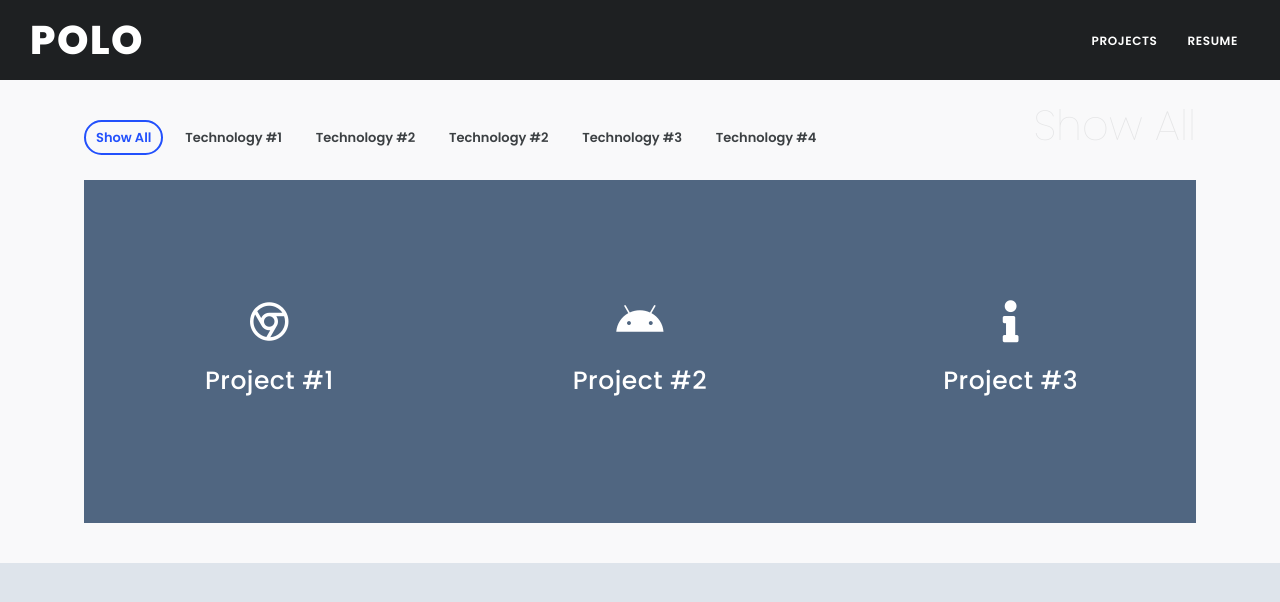
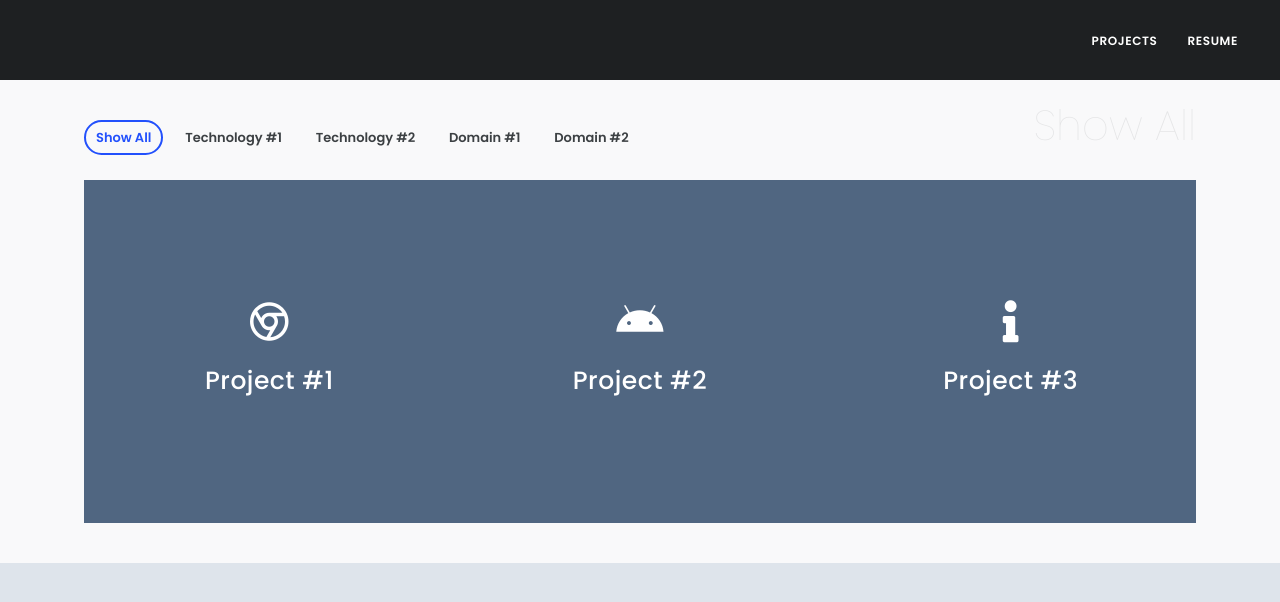
Before and after one commit to jayashankarjayan/jayashankarjayan, a Flask app: page /projects/ in a window 1280 px wide. Shown: the top 602 px of the page. Run offline with Flask 2, Linux system fonts and the light colour scheme; some libraries are stand-ins or nearby versions; some web fonts are replaced.

Commit message:
misc changes

```diff
--- a/application/static/css/custom.css
+++ b/application/static/css/custom.css
@@ -38,6 +38,7 @@ section {
     font-size: 18px;
     line-height: 22px;
     text-decoration-line: underline;
+    color: #000000;
 }
 
 .exp-org {
--- a/application/templates/multiple-projects.html
+++ b/application/templates/multiple-projects.html
@@ -11,9 +11,8 @@
                         <li class="active"><a href="#" data-category="*">Show All</a></li>
                         <li><a href="#" data-category=".ct-branding">Technology #1</a></li>
                         <li><a href="#" data-category=".ct-photography">Technology #2</a></li>
-                        <li><a href="#" data-category=".ct-marketing">Technology #2</a></li>
-                        <li><a href="#" data-category=".ct-media">Technology #3</a></li>
-                        <li><a href="#" data-category=".ct-webdesign">Technology #4</a></li>
+                        <li><a href="#" data-category=".ct-marketing">Domain #1</a></li>
+                        <li><a href="#" data-category=".ct-media">Domain #2</a></li>
                     </ul>
                     <div class="grid-active-title">Show All</div>
                 </nav>
--- a/application/templates/page-about-me-basic.html
+++ b/application/templates/page-about-me-basic.html
@@ -41,7 +41,7 @@
                             <h2>Experience</h2>
                             <div class="mb-2">
                                 <span class="exp-designation">Senior Software Engineer</span>
-                                <span class="exp-org">&nbsp;&#8212;&nbsp;Larsen and Toubro Infotech Limited</span>
+                                <span class="exp-org">&nbsp;&#8212;&nbsp;L & T Infotech Limited</span>
                                 <br/>
                                 <span>Sep 2021 to Present (10 months)</span>
                                 <hr class="exp-divider mt-3"/>
@@ -77,7 +77,7 @@
                     <div class="col-md white-box pb-2 pt-2">
                         <h2>Projects</h2>
                         <div class="mb-2">
-                            <span class="exp-designation">Pencil Sketch</span>
+                            <a class="exp-designation" href="/projects/1">Pencil Sketch</a>
                             <br />
                             <span class="exp-org">May 2021 to June 2021</span>
                             <p>
--- a/application/templates/skeleton.html
+++ b/application/templates/skeleton.html
@@ -4,8 +4,8 @@
 <head>
     <meta name="viewport" content="width=device-width, initial-scale=1" />
     <meta http-equiv="content-type" content="text/html; charset=utf-8" />
-    <meta name="author" content="INSPIRO" />
-    <meta name="description" content="Themeforest Template Polo, html template">
+    <meta name="author" content="Jayashankar Jayan" />
+    <meta name="description" content="Portfolio Website of Jayashankr Jayan">
     <link rel="icon" type="image/png" href="images/favicon.png">
     <meta http-equiv="X-UA-Compatible" content="IE=edge">
     <!-- Document title -->
@@ -24,15 +24,6 @@
         <header id="header" class="dark" data-fullwidth="true">
             <div class="header-inner">
                 <div class="container">
-                    <!--Logo-->
-                    <div id="logo">
-                        <a href="index.html">
-                            <span class="logo-default">POLO</span>
-                            <span class="logo-dark">POLO</span>
-                        </a>
-                    </div>
-                    <!--End: Logo-->
-
                     <!--Navigation Resposnive Trigger-->
                     <div id="mainMenu-trigger">
                         <a class="lines-button x"><span class="lines"></span></a>
```
